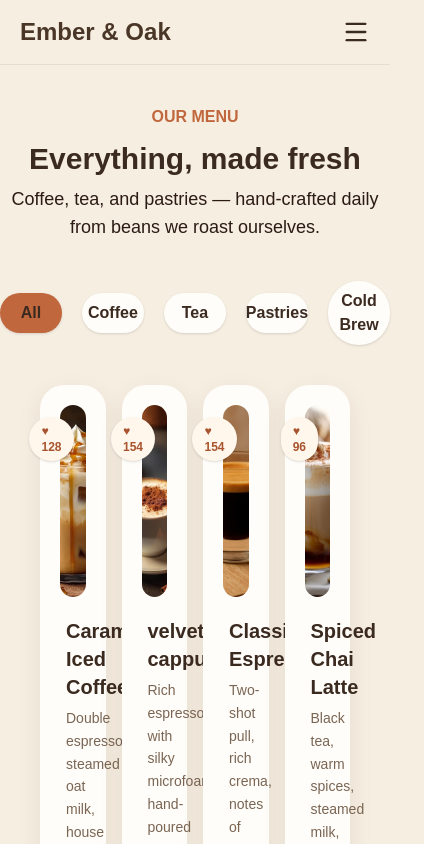
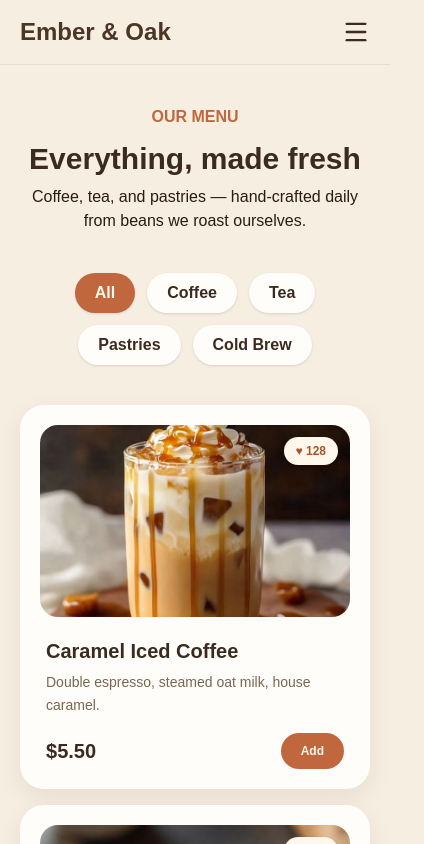
Before and after one commit to DevSK90/Ember-Oak_CoffeeShop_Project, a React (Vite) app: page /Ember-Oak_CoffeeShop_Project/menu in a window 390 px wide. Shown: the top 844 px of the page, 424 px wide, since content can reach past the window. Built offline with nearby package versions, Linux system fonts and the light colour scheme.

Commit message:
Made Menu page responsive

```diff
--- a/src/components/layout/Navbar.jsx
+++ b/src/components/layout/Navbar.jsx
@@ -66,16 +66,21 @@ const Navbar = () => {
         <div className="md:hidden px-5 sm:px-10 pb-6 flex flex-col gap-4">
           <ul className="flex flex-col gap-4">
             {NAV_LINKS.map((nav) => (
-              <Link
+              <NavLink
                 to={nav.link}
-                key={nav}
-                className="text-deep-chocolate font-semibold text-md"
+                key={nav.name}
+                onClick={() => setIsOpen(false)}
+                className={({ isActive }) =>
+                  `text-md transition-colors duration-200 ${isActive ? "font-bold text-terracotta-accent" : "font-semibold text-deep-chocolate"}`
+                }
               >
                 {nav.name}
-              </Link>
+              </NavLink>
             ))}
           </ul>
-          <button className="btn self-start">Order Now</button>
+          <button onClick={() => setIsOpen(false)} className="btn self-start">
+            Order Now
+          </button>
         </div>
       )}
     </div>
--- a/src/components/menu/menuSections/FiltersAndProducts.jsx
+++ b/src/components/menu/menuSections/FiltersAndProducts.jsx
@@ -35,18 +35,18 @@ const FiltersAndProducts = () => {
 
   return (
     <div>
-      <div className="w-full flex justify-center items-center gap-5 mt-10">
+      <div className="w-full flex flex-wrap justify-center items-center gap-3 sm:gap-5 mt-10 px-5">
         {filters.map((filter) => (
           <button
             key={filter.value}
             onClick={() => setActiveFilter(filter.value)}
-            className={`w-32 py-2 font-bold text-deep-chocolate cursor-pointer rounded-full shadow transition-colors duration-200 ${activeFilter === filter.value ? "bg-terracotta-accent text-cream-white" : "bg-card-surface text-deep-chocolate"}`}
+            className={`px-5 py-2 sm:w-32 font-bold cursor-pointer rounded-full shadow transition-colors duration-200 ${activeFilter === filter.value ? "bg-terracotta-accent text-cream-white" : "bg-card-surface text-deep-chocolate"}`}
           >
             {filter.label}
           </button>
         ))}
       </div>
-      <div className="grid grid-cols-4 px-10 gap-4 mt-10">
+      <div className="grid grid-cols-1 sm:grid-cols-2 lg:grid-cols-3 xl:grid-cols-4 px-5 sm:px-10 gap-4 mt-10">
         {filterdItems.map((menu) => (
           <MenuCard key={menu.id} {...menu} />
         ))}
--- a/src/components/menu/menuSections/MenuHeading.jsx
+++ b/src/components/menu/menuSections/MenuHeading.jsx
@@ -4,12 +4,12 @@ import SectionHeading from "../../ui/SectionHeading";
 const MenuHeading = () => {
   return (
     <div>
-      <div className="mt-10">
+      <div className="mt-10 px-5 sm:px-10">
         <SectionHeading
           subheading="OUR MENU"
           heading="Everything, made fresh"
         />
-        <p className="text-center mt-2 text-lg">
+        <p className="text-center mt-2 text-base sm:text-lg max-w-xl mx-auto">
           Coffee, tea, and pastries — hand-crafted daily from beans we roast
           ourselves.
         </p>
```
